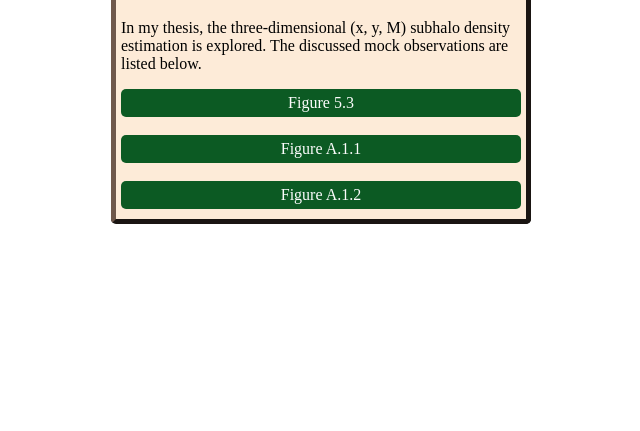
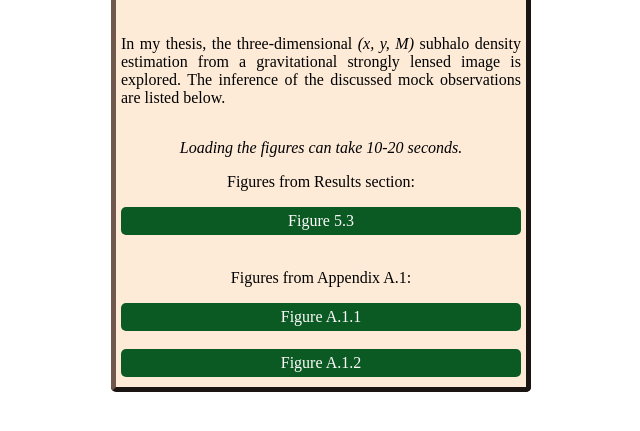
Before and after one commit to DM-lensing/DM-lensing.github.io, a plain HTML site: page index.html in a window 1280 px wide. Shown: the part 79-510 px from the top of the page, without its empty margins (319-959 px from the left). Drawn offline with Linux system fonts and the light colour scheme; a web font is replaced by a local one.

Commit message:
update description and titles, including aligment

```diff
--- a/index.html
+++ b/index.html
@@ -12,9 +12,14 @@
 <body>
     <div class="links">
         <h1>Interactive lavalamp figures</h1>
-        <p>In my thesis, the three-dimensional (x, y, M) subhalo density estimation is explored. The discussed mock observations are listed below.</p>
+        <p><div style="text-align: justify;text-justify: inter-word;">
+            In my thesis, the three-dimensional <i>(x, y, M)</i> subhalo density estimation from a gravitational strongly lensed image is explored. The inference of the discussed mock observations are listed below.
+        </div></p>
+        <p><em>Loading the figures can take 10-20 seconds.</em></p>
+        <p>Figures from Results section:</p>
         <a href="./lavalamps/figuur1.html">Figure 5.3</a>
         <br>
+        <p>Figures from Appendix A.1:</p>
         <a href="./lavalamps/figuur2.html">Figure A.1.1</a>
         <br>
         <a href="./lavalamps/figuur2.html">Figure A.1.2</a>
--- a/styleguide.css
+++ b/styleguide.css
@@ -5,6 +5,7 @@ body {
     justify-content: center;
     align-items: center;
     font-family: 'Gentium Book Plus', serif;
+    text-align: center;
 }
 
 .links {
```
